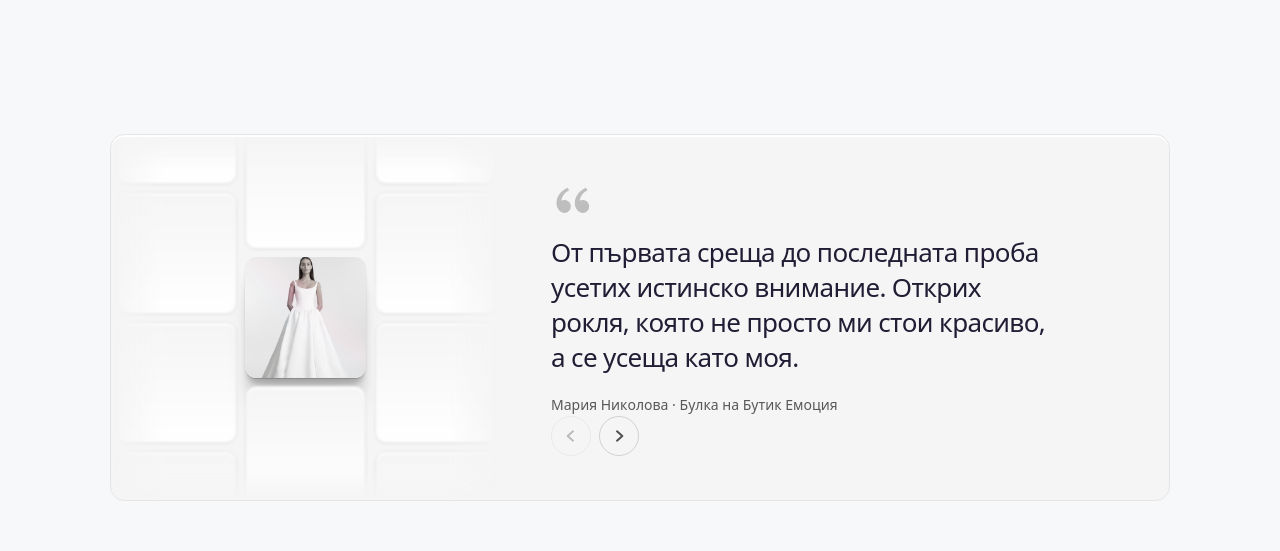
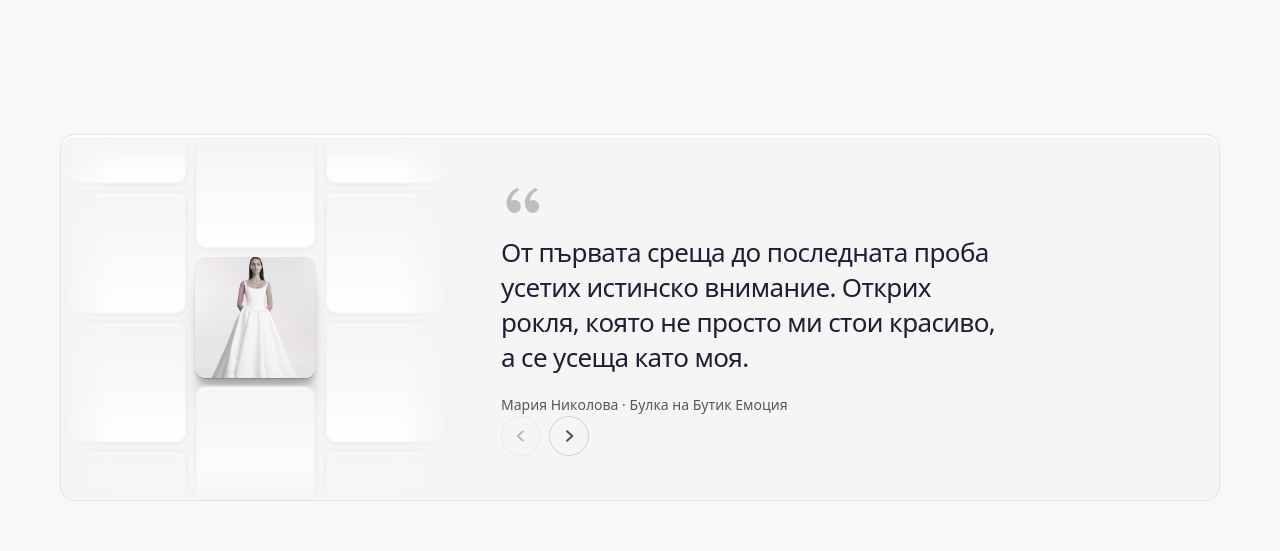
Before and after one commit to stilliyan/emocia, a Next.js app: page / in a window 1280 px wide. Shown: the part 4440-4991 px from the top of the page. Built offline with nearby package versions, Linux system fonts and the light colour scheme; no server answers.

Commit message:
style: widen storefront testimonial reel

```diff
--- a/src/components/storefront/scroll-reel-testimonials.tsx
+++ b/src/components/storefront/scroll-reel-testimonials.tsx
@@ -180,7 +180,7 @@ export function ScrollReelTestimonials({
       tabIndex={0}
       onKeyDown={onKeyDown}
       className={cn(
-        "relative flex w-full max-w-[1060px] flex-col items-stretch gap-2.5 overflow-hidden rounded-2xl border border-border bg-muted shadow-[inset_0_2px_0_rgba(255,255,255,1)] outline-none focus-visible:ring-2 focus-visible:ring-ring/30 md:min-h-[360px] md:flex-row",
+        "relative flex w-full max-w-[1160px] flex-col items-stretch gap-2.5 overflow-hidden rounded-2xl border border-border bg-muted shadow-[inset_0_2px_0_rgba(255,255,255,1)] outline-none focus-visible:ring-2 focus-visible:ring-ring/30 md:min-h-[360px] md:flex-row",
         className,
       )}
     >
--- a/src/components/storefront/storefront.css
+++ b/src/components/storefront/storefront.css
@@ -129,7 +129,7 @@
 .storefront-about__stats span { color: var(--storefront-muted); font-size: 13px; }
 .storefront-about .storefront-button { align-self: flex-start; }
 
-.storefront-testimonial { display: flex; max-width: 1100px; margin: 160px auto; padding: 0 20px; justify-content: center; }
+.storefront-testimonial { display: flex; max-width: 1200px; margin: 160px auto; padding: 0 20px; justify-content: center; }
 .scroll-reel-char { display: inline-block; animation: scroll-reel-char-rise .5s cubic-bezier(.22,1,.36,1) both; }
 .scroll-reel-exit { animation: scroll-reel-copy-exit 240ms ease-in forwards; }
 
```
